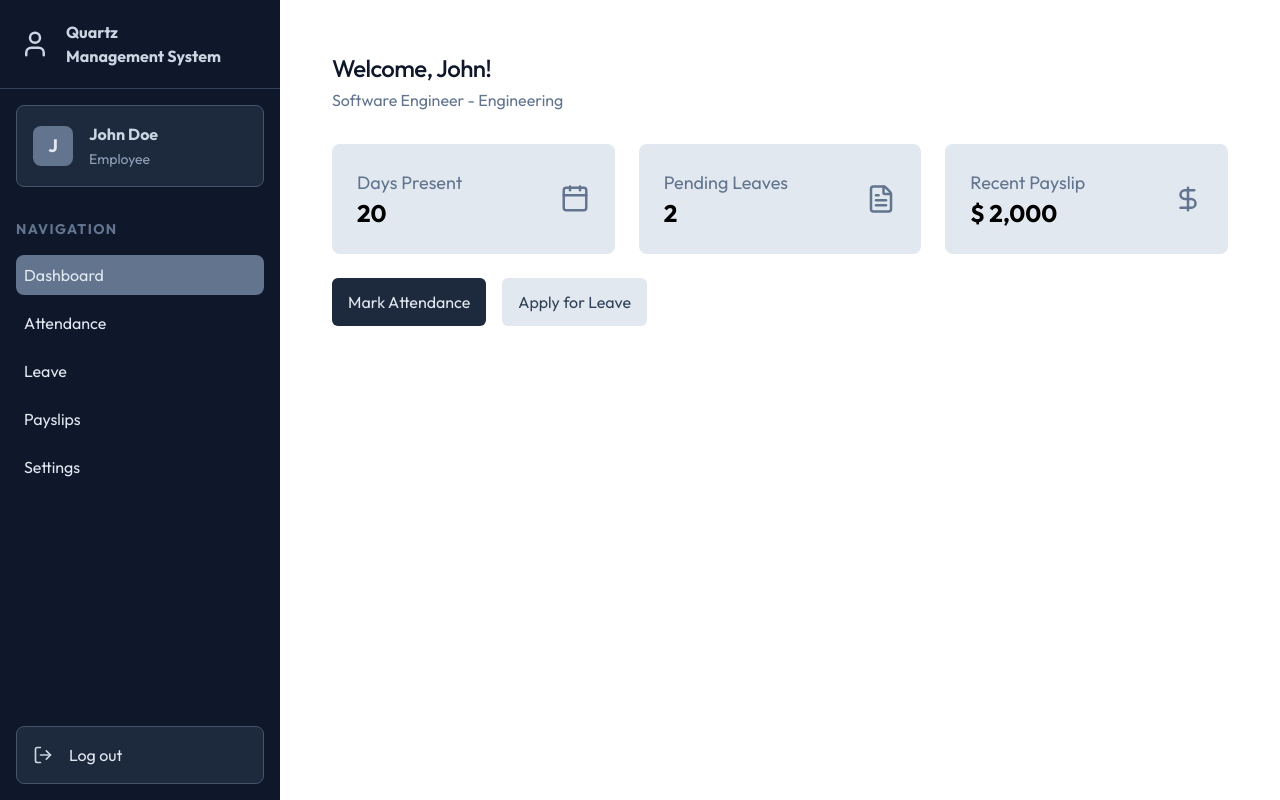
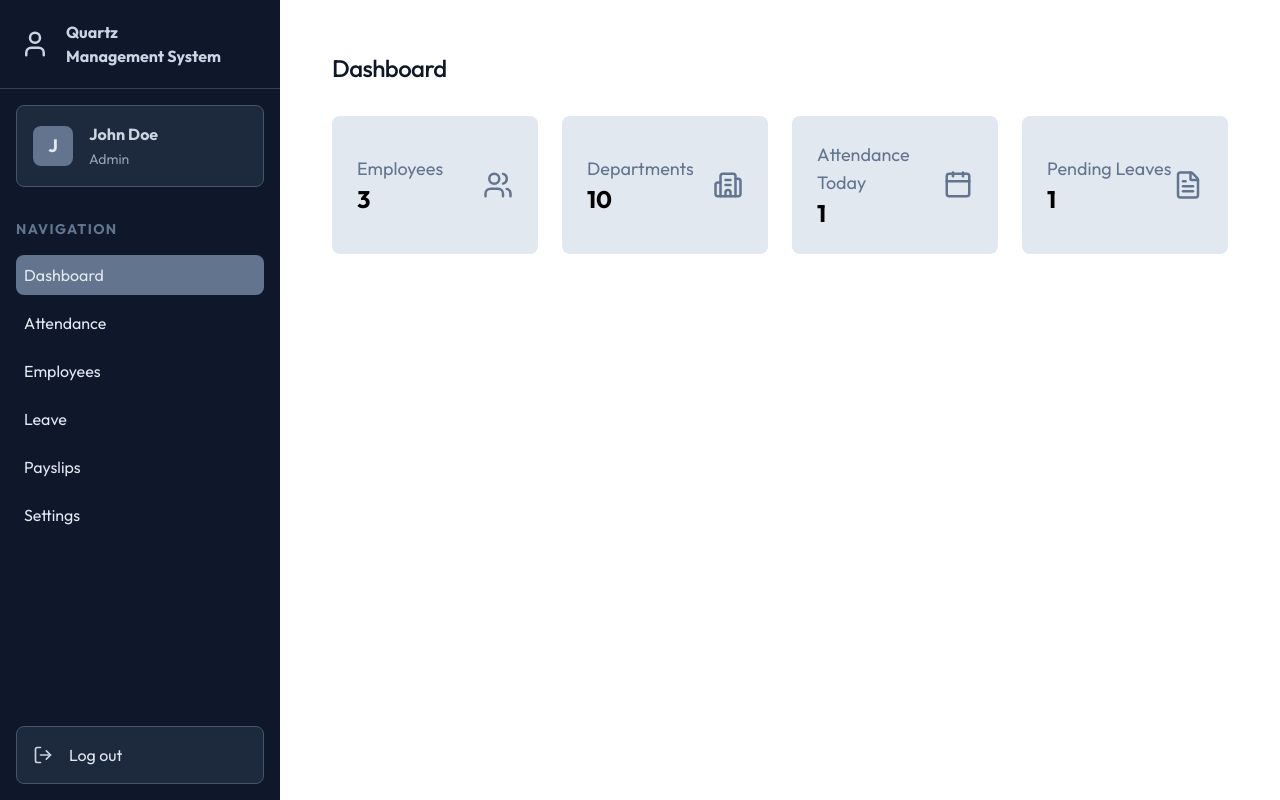
Before and after one commit to adnan-sami-dev/mern_ems, a React (Vite) app in the folder front_end/: page /dashboard in a window 1280 px wide. Built offline with nearby package versions, Linux system fonts and the light colour scheme.

Commit message:
completed UI for Admin Dashboard

```diff
--- /dev/null
+++ b/front_end/src/components/AdminDashboard.jsx
@@ -0,0 +1,63 @@
+import React from 'react'
+import { Link } from 'react-router-dom'
+import { UsersIcon, CalendarIcon, Building2Icon, FileTextIcon } from 'lucide-react'
+
+const AdminDashboard = ({ data }) => {
+    const cards = [
+        {
+            icon: UsersIcon,
+            label: 'Employees',
+            description: 'Total number of employees in the organization',
+            value: data.totalEmployees,
+        },
+        {
+            icon: Building2Icon,
+            label: 'Departments',
+            description: 'Total number of departments in the organization',
+            value: data.totalDepartments,
+        },
+        {
+            icon: CalendarIcon,
+            label: 'Attendance Today',
+            description: 'Number of employees present today',
+            value: data.todayAttendance,
+        },
+        {
+            icon: FileTextIcon,
+            label: 'Pending Leaves',
+            description: 'Number of leave requests pending approval',
+            value: data.pendingLeaves,
+        },
+    ]
+    return (
+        <div className = "animate-fade-in p-5">
+            {/* Page Header */ }
+            <div className = "page-header">
+                <h1 className = "page-title">Dashboard</h1>
+            </div>
+
+            {/* Dashboard Cards */ }
+            <div className = "grid grid-cols-1 sm:grid-cols-2 lg:grid-cols-3 xl:grid-cols-4 gap-6 mt-6 mb-10 sm:mb-6">
+
+                {cards.map( (card, index) => (
+                <div className = "group card card-hover p-5 sm:p-6 relative overflow-hidden flex items-center justify-between"
+                    key = {index}>
+
+                    <div>
+                        <p className = "text-lg text-slate-500">{card.label}</p>
+                        <p className = "text-2xl font-bold">{card.value}</p>
+                    </div>
+
+                    <div>
+                        <card.icon size={30} className = "text-slate-500" />
+                    </div>
+
+                </div>
+                ))}
+
+            </div>
+        </div>
+    )
+}
+
+export default AdminDashboard
--- a/front_end/src/components/SideBar.jsx
+++ b/front_end/src/components/SideBar.jsx
@@ -13,7 +13,7 @@ const SideBar = () => {
         setUsername(dummyProfileData.firstName + " " + dummyProfileData.lastName)
     }, []) // sets the username on component mount - once only!
 
-    const role = "" | "EMPLOYEE" // need to fetch from backend - for now, hardcoded to EMPLOYEE
+    const role = "ADMIN" // need to fetch from backend - for now, hardcoded to EMPLOYEE
 
     useEffect(() => {
         setMobileMenuOpen(false)
--- a/front_end/src/pages/dashboard.jsx
+++ b/front_end/src/pages/dashboard.jsx
@@ -1,7 +1,8 @@
 import { useState, useEffect } from 'react'
-import { dummyEmployeeDashboardData } from '../assets/assets'
+import { dummyEmployeeDashboardData, dummyAdminDashboardData } from '../assets/assets'
 import LoadingSpinner from '../components/LoadingSpinner'
 import EmployeeDashboard from '../components/EmployeeDashboard'
+import AdminDashboard from '../components/AdminDashboard'
 
 const DashboardPage = () => {
   const [data, setData] = useState(null)
@@ -9,7 +10,7 @@ const DashboardPage = () => {
 
   useEffect(() => {
     // Simulate fetching data from an API
-    setData(dummyEmployeeDashboardData)
+    setData(dummyAdminDashboardData)
     setTimeout(() => {
       setLoading(false)
     }, 1000)
@@ -26,9 +27,7 @@ const DashboardPage = () => {
   // I'm assuming role is passed down from data, which is fetched based on role determined at login ?
   if (data.role === 'ADMIN') {
     return (
-      <div>
-        <h1>Admin Dashboard</h1>
-      </div>
+      <AdminDashboard data={data} />
     )
   } else {
     return (
```
